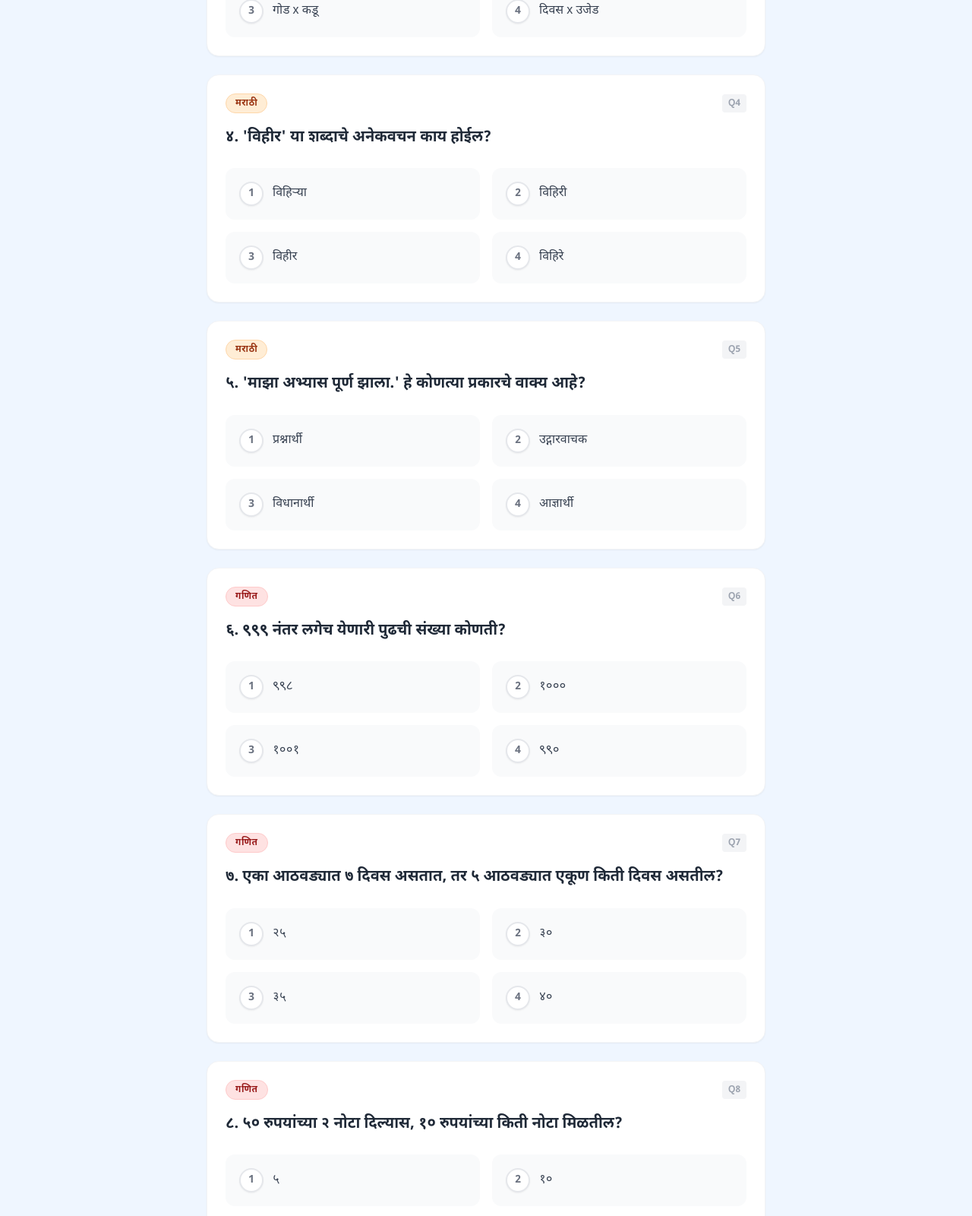
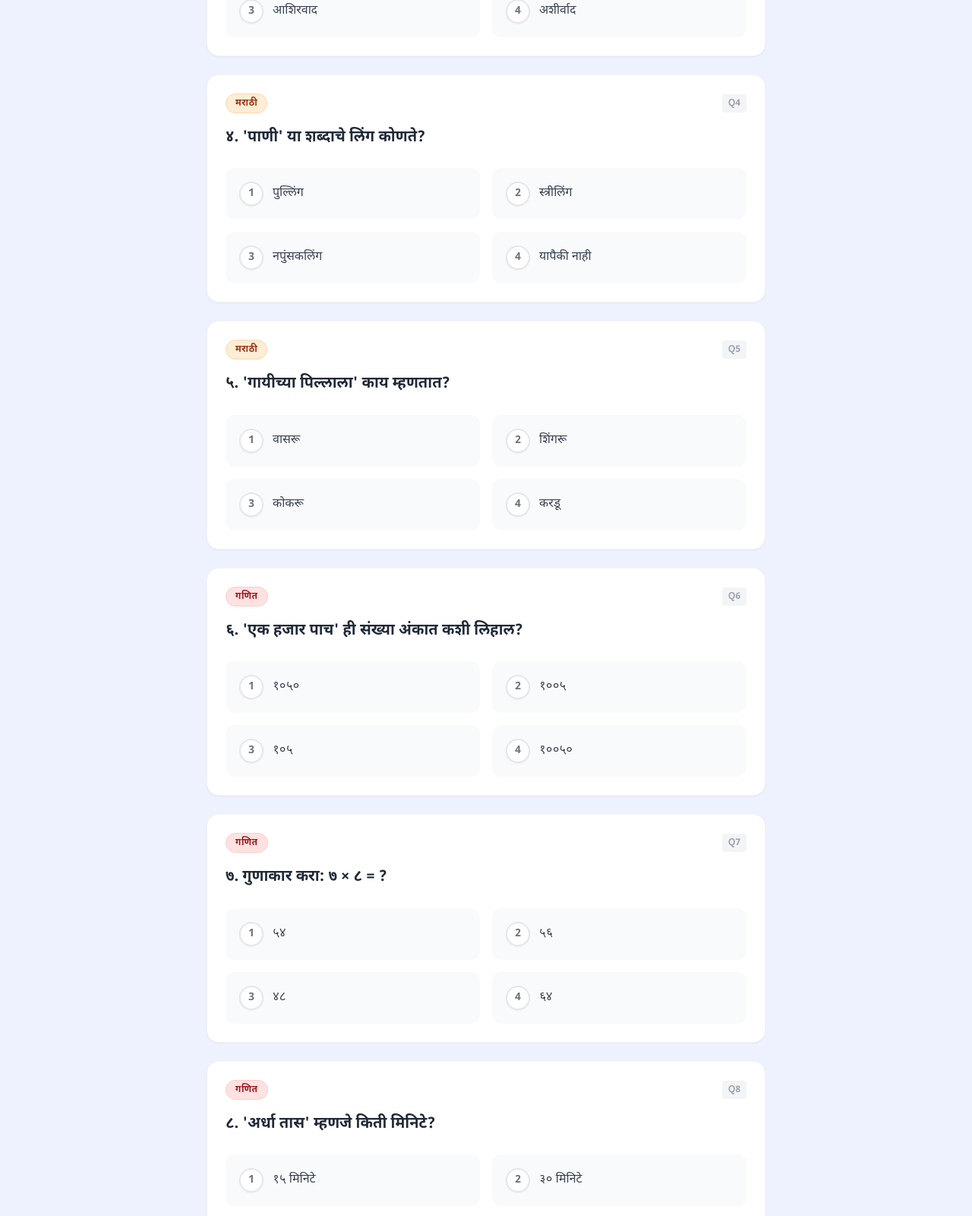
Before and after one commit to pushkii9036-netizen/test1, a plain HTML site: page index.html in a window 1280 px wide. Shown: the part 1200-2800 px from the top of the page at 76% size. Drawn offline with nearby package versions, Linux system fonts and the light colour scheme.

Commit message:
Add files via upload

```diff
--- a/index.html
+++ b/index.html
@@ -3,19 +3,19 @@
 <head>
     <meta charset="UTF-8">
     <meta name="viewport" content="width=device-width, initial-scale=1.0">
-    <title>इयत्ता ४ थी शिष्यवृत्ती सराव परीक्षा २०२६ (Test 4)</title>
+    <title>इयत्ता ४ थी शिष्यवृत्ती सराव परीक्षा २०२६ (Test 5)</title>
     <script src="https://cdn.tailwindcss.com"></script>
     <link href="https://fonts.googleapis.com/css2?family=Noto+Sans+Devanagari:wght@400;600;700&display=swap" rel="stylesheet">
     <style>
         body {
             font-family: 'Noto Sans Devanagari', sans-serif;
-            background-color: #eff6ff; /* Light blue tint background */
+            background-color: #eef2ff; /* Light indigo tint background */
         }
         .option-radio:checked + label {
-            background-color: #dbeafe;
-            border-color: #2563eb;
-            color: #1e3a8a;
-            box-shadow: 0 0 0 2px #3b82f6;
+            background-color: #e0e7ff;
+            border-color: #4f46e5;
+            color: #312e81;
+            box-shadow: 0 0 0 2px #6366f1;
             transform: scale(1.01);
         }
         .animate-pop {
@@ -27,14 +27,14 @@
         }
     </style>
 </head>
-<body class="bg-blue-50 min-h-screen pb-20">
+<body class="bg-indigo-50 min-h-screen pb-20">
 
     <!-- Header -->
-    <header class="bg-white shadow-lg sticky top-0 z-30 border-b-4 border-blue-600">
+    <header class="bg-white shadow-lg sticky top-0 z-30 border-b-4 border-indigo-600">
         <div class="max-w-4xl mx-auto px-4 py-3 flex justify-between items-center">
             <div>
-                <h1 class="text-xl md:text-2xl font-extrabold text-blue-800 leading-tight">शिष्यवृत्ती सराव परीक्षा - २०२६</h1>
-                <p class="text-xs md:text-sm text-blue-600 font-semibold">फक्त इयत्ता ४ थी साठी | Test 4</p>
+                <h1 class="text-xl md:text-2xl font-extrabold text-indigo-800 leading-tight">शिष्यवृत्ती सराव परीक्षा - २०२६</h1>
+                <p class="text-xs md:text-sm text-indigo-600 font-semibold">फक्त इयत्ता ४ थी साठी | Test 5</p>
             </div>
             <a href="https://www.youtube.com/@successdigitalclasses" target="_blank" class="flex items-center gap-2 bg-red-600 hover:bg-red-700 text-white px-4 py-2 rounded-full text-sm font-bold transition shadow-md transform hover:scale-105">
                 <svg class="w-5 h-5" fill="currentColor" viewBox="0 0 24 24"><path d="M23.498 6.186a3.016 3.016 0 0 0-2.122-2.136C19.505 3.545 12 3.545 12 3.545s-7.505 0-9.377.505A3.017 3.017 0 0 0 .502 6.186C0 8.07 0 12 0 12s0 3.93.502 5.814a3.016 3.016 0 0 0 2.122 2.136c1.871.505 9.376.505 9.376.505s7.505 0 9.377-.505a3.015 3.015 0 0 0 2.122-2.136C24 15.93 24 12 24 12s0-3.93-.502-5.814zM9.545 15.568V8.432L15.818 12l-6.273 3.568z"/></svg>
@@ -68,9 +68,9 @@
 
             <!-- Submit Button -->
             <div class="pt-6 pb-12">
-                <button type="submit" class="w-full bg-gradient-to-r from-blue-600 to-blue-800 hover:from-blue-700 hover:to-blue-900 text-white font-extrabold py-4 px-6 rounded-xl shadow-xl transform transition active:scale-95 text-xl flex items-center justify-center gap-3 border-b-4 border-blue-900">
+                <button type="submit" class="w-full bg-gradient-to-r from-indigo-600 to-indigo-800 hover:from-indigo-700 hover:to-indigo-900 text-white font-extrabold py-4 px-6 rounded-xl shadow-xl transform transition active:scale-95 text-xl flex items-center justify-center gap-3 border-b-4 border-indigo-900">
                     <svg class="w-6 h-6" fill="none" stroke="currentColor" viewBox="0 0 24 24"><path stroke-linecap="round" stroke-linejoin="round" stroke-width="2" d="M9 5H7a2 2 0 00-2 2v12a2 2 0 002 2h10a2 2 0 002-2V7a2 2 0 00-2-2h-2M9 5a2 2 0 002 2h2a2 2 0 002-2M9 5a2 2 0 012-2h2a2 2 0 012 2m-6 9l2 2 4-4"></path></svg>
-                    SUBMIT TEST 4
+                    SUBMIT TEST 5
                 </button>
             </div>
         </form>
@@ -81,10 +81,10 @@
     <div id="resultModal" class="fixed inset-0 bg-gray-900 bg-opacity-90 z-50 hidden flex items-center justify-center p-4 backdrop-blur-sm">
         <div class="bg-white rounded-2xl shadow-2xl w-full max-w-xl overflow-hidden animate-pop flex flex-col max-h-[90vh]">
             <!-- Modal Header -->
-            <div class="bg-gradient-to-r from-blue-600 to-indigo-600 p-6 text-center shrink-0 relative">
+            <div class="bg-gradient-to-r from-indigo-600 to-purple-600 p-6 text-center shrink-0 relative">
                 <h2 class="text-3xl font-extrabold text-white tracking-wide">निकाल (Result)</h2>
                 <div class="mt-3 inline-flex items-center justify-center bg-white bg-opacity-20 backdrop-blur-lg px-6 py-2 rounded-full border border-white border-opacity-30">
-                    <span class="text-blue-50 font-medium mr-2">एकूण गुण:</span>
+                    <span class="text-indigo-50 font-medium mr-2">एकूण गुण:</span>
                     <span class="text-white font-extrabold text-2xl"><span id="scoreDisplay">0</span> / 40</span>
                 </div>
             </div>
@@ -128,154 +128,154 @@
         // --- CONFIGURATION ---
         const APP_LINK = "https://play.google.com/store/search?q=Success+Digital+Classes";
 
-        // --- DATA: 4th Std Test 4 - 20 Unique Questions (4 Subjects) ---
+        // --- DATA: 4th Std Test 5 - 20 Unique Questions (4 Subjects) ---
         const questionsData = [
             // --- MARATHI (5 Questions) ---
             {
                 id: 1,
                 subject: "मराठी",
-                question: "१. 'आनंद' या शब्दाचा समानार्थी शब्द कोणता?",
-                options: ["हर्ष", "दुःख", "राग", "रडू"],
-                correct: 0 // हर्ष
+                question: "१. 'सूर्य' या शब्दाचा समानार्थी 'नसलेला' शब्द कोणता?",
+                options: ["रवी", "भास्कर", "चंद्र", "मित्र"],
+                correct: 2 // चंद्र
             },
             {
                 id: 2,
                 subject: "मराठी",
-                question: "२. 'डोळे झाक करणे' या वाक्प्रचाराचा योग्य अर्थ काय?",
-                options: ["झोपणे", "दुर्लक्ष करणे", "आंधळे होणे", "रडणे"],
-                correct: 1 // दुर्लक्ष करणे
+                question: "२. 'कान उघडणी करणे' या वाक्प्रचाराचा अर्थ काय?",
+                options: ["कान दुखणे", "कडक शब्दात समज देणे", "कान साफ करणे", "कौतुक करणे"],
+                correct: 1 // कडक शब्दात समज देणे
             },
             {
                 id: 3,
                 subject: "मराठी",
-                question: "३. खालीलपैकी विरुद्धार्थी शब्दाची चुकीची जोडी ओळखा.",
-                options: ["काळा x पांढरा", "मित्र x शत्रू", "गोड x कडू", "दिवस x उजेड"],
-                correct: 3 // दिवस x उजेड (समानार्थी सारखे आहेत, विरुद्ध नाही)
+                question: "३. खालीलपैकी शुद्ध शब्द ओळखा.",
+                options: ["आशिर्वाद", "आशीर्वाद", "आशिरवाद", "अशीर्वाद"],
+                correct: 1 // आशीर्वाद
             },
             {
                 id: 4,
                 subject: "मराठी",
-                question: "४. 'विहीर' या शब्दाचे अनेकवचन काय होईल?",
-                options: ["विहिऱ्या", "विहिरी", "विहीर", "विहिरे"],
-                correct: 1 // विहिरी
+                question: "४. 'पाणी' या शब्दाचे लिंग कोणते?",
+                options: ["पुल्लिंग", "स्त्रीलिंग", "नपुंसकलिंग", "यापैकी नाही"],
+                correct: 2 // नपुंसकलिंग (ते पाणी)
             },
             {
                 id: 5,
                 subject: "मराठी",
-                question: "५. 'माझा अभ्यास पूर्ण झाला.' हे कोणत्या प्रकारचे वाक्य आहे?",
-                options: ["प्रश्नार्थी", "उद्गारवाचक", "विधानार्थी", "आज्ञार्थी"],
-                correct: 2 // विधानार्थी
+                question: "५. 'गायीच्या पिल्लाला' काय म्हणतात?",
+                options: ["वासरू", "शिंगरू", "कोकरू", "करडू"],
+                correct: 0 // वासरू
             },
 
             // --- MATHEMATICS (5 Questions in Marathi) ---
             {
                 id: 6,
                 subject: "गणित",
-                question: "६. ९९९ नंतर लगेच येणारी पुढची संख्या कोणती?",
-                options: ["९९८", "१०००", "१००१", "९९०"],
-                correct: 1 // १०००
+                question: "६. 'एक हजार पाच' ही संख्या अंकात कशी लिहाल?",
+                options: ["१०५०", "१००५", "१०५", "१००५०"],
+                correct: 1 // १००५
             },
             {
                 id: 7,
                 subject: "गणित",
-                question: "७. एका आठवड्यात ७ दिवस असतात, तर ५ आठवड्यात एकूण किती दिवस असतील?",
-                options: ["२५", "३०", "३५", "४०"],
-                correct: 2 // ७ x ५ = ३५
+                question: "७. गुणाकार करा: ७ × ८ = ?",
+                options: ["५४", "५६", "४८", "६४"],
+                correct: 1 // ५६
             },
             {
                 id: 8,
                 subject: "गणित",
-                question: "८. ५० रुपयांच्या २ नोटा दिल्यास, १० रुपयांच्या किती नोटा मिळतील?",
-                options: ["५", "१०", "१५", "२०"],
-                correct: 1 // ५० x २ = १००, १००/१० = १० नोटा
+                question: "८. 'अर्धा तास' म्हणजे किती मिनिटे?",
+                options: ["१५ मिनिटे", "३० मिनिटे", "४५ मिनिटे", "६० मिनिटे"],
+                correct: 1 // ३० मिनिटे
             },
             {
                 id: 9,
                 subject: "गणित",
-                question: "९. त्रिकोणाला किती शिरोबिंदू असतात?",
-                options: ["२", "३", "४", "०"],
-                correct: 1 // ३
+                question: "९. चौरसाला एकूण किती बाजू असतात?",
+                options: ["३", "४", "५", "६"],
+                correct: 1 // ४
             },
             {
                 id: 10,
                 subject: "गणित",
-                question: "१०. 'पावणे तीन' म्हणजे घड्याळात किती वाजले असतील?",
-                options: ["२:४५", "३:१५", "३:४५", "२:१५"],
-                correct: 0 // २:४५
+                question: "१०. बेरीज करा: ९९ + १ = किती?",
+                options: ["१००", "९९९", "१०१", "९०"],
+                correct: 0 // १००
             },
 
             // --- ENGLISH (5 Questions) ---
             {
                 id: 11,
                 subject: "इंग्रजी",
-                question: "11. Choose the rhyming word for 'Cat'.",
-                options: ["Dog", "Bat", "Car", "Ten"],
-                correct: 1 // Bat
+                question: "11. Choose the correct spelling for the number 12.",
+                options: ["Twelv", "Twelve", "Twelvee", "Twelw"],
+                correct: 1 // Twelve
             },
             {
                 id: 12,
                 subject: "इंग्रजी",
-                question: "12. What do we call a person who teaches in a school?",
-                options: ["Doctor", "Farmer", "Teacher", "Driver"],
-                correct: 2 // Teacher
+                question: "12. What is the opposite of the word 'Up'?",
+                options: ["High", "Down", "Above", "Low"],
+                correct: 1 // Down
             },
             {
                 id: 13,
                 subject: "इंग्रजी",
-                question: "13. Fill in the blank: The color of the sky is ____.",
-                options: ["Red", "Blue", "Green", "Yellow"],
-                correct: 1 // Blue
+                question: "13. A dog lives in a ____.",
+                options: ["Nest", "Den", "Kennel", "Shed"],
+                correct: 2 // Kennel
             },
             {
                 id: 14,
                 subject: "इंग्रजी",
-                question: "14. Which of the following letters is a vowel?",
-                options: ["B", "C", "E", "D"],
-                correct: 2 // E (a, e, i, o, u)
+                question: "14. Which day comes exactly after Friday?",
+                options: ["Sunday", "Monday", "Thursday", "Saturday"],
+                correct: 3 // Saturday
             },
             {
                 id: 15,
                 subject: "इंग्रजी",
-                question: "15. Identify the correct plural form of 'Boy'.",
-                options: ["Boyes", "Boys", "Boies", "Boy"],
-                correct: 1 // Boys
+                question: "15. Identify the rhyming word for 'Sun'.",
+                options: ["Fun", "Moon", "Star", "Sky"],
+                correct: 0 // Fun
             },
 
             // --- INTELLIGENCE (5 Questions in Marathi) ---
             {
                 id: 16,
                 subject: "बुद्धिमत्ता",
-                question: "१६. मालिका पूर्ण करा: ५, १०, १५, २०, ?",
-                options: ["२१", "२५", "३०", "३५"],
-                correct: 1 // २५ (५ चा पाढा)
+                question: "१६. संख्या मालिका पूर्ण करा: १०, २०, ३०, ४०, ?",
+                options: ["४५", "५०", "५५", "६०"],
+                correct: 1 // ५० (+10 pattern)
             },
             {
                 id: 17,
                 subject: "बुद्धिमत्ता",
                 question: "१७. गटात न बसणारा शब्द ओळखा.",
-                options: ["मुलगा", "मुलगी", "आई", "पुस्तक"],
-                correct: 3 // पुस्तक (निर्जीव वस्तू, इतर सजीव/नातेवाईक)
+                options: ["गुलाब", "कमळ", "मोगरा", "सफरचंद"],
+                correct: 3 // सफरचंद (फळ, बाकी सर्व फुले)
             },
             {
                 id: 18,
                 subject: "बुद्धिमत्ता",
-                question: "१८. सहसंबंध ओळखा: डोळे : पाहणे :: कान : ?",
-                options: ["ऐकणे", "बोलणे", "चालणे", "खाणे"],
-                correct: 0 // ऐकणे
+                question: "१८. सहसंबंध ओळखा: दिवस : उजेड :: रात्र : ?",
+                options: ["झोप", "अंधार", "चंद्र", "तारे"],
+                correct: 1 // अंधार
             },
             {
                 id: 19,
                 subject: "बुद्धिमत्ता",
-                question: "१९. एका सांकेतिक भाषेत 'A' ला '1' व 'B' ला '2' म्हटले, तर 'C' ला काय म्हणाल?",
-                options: ["4", "5", "3", "6"],
-                correct: 2 // 3
+                question: "१९. जर 'लाल' ला 'निळा' म्हटले, 'निळा' ला 'हिरवा' म्हटले, तर आकाशाचा रंग कोणता?",
+                options: ["लाल", "निळा", "हिरवा", "पांढरा"],
+                correct: 2 // हिरवा (आकाश निळे असते, पण निळ्याला हिरवा म्हटले आहे)
             },
             {
                 id: 20,
                 subject: "बुद्धिमत्ता",
-                question: "२०. पूर्व दिशेच्या अगदी विरुद्ध दिशा कोणती असते?",
-                options: ["पश्चिम", "उत्तर", "दक्षिण", "आग्नेय"],
-                correct: 0 // पश्चिम
+                question: "२०. तुम्ही पूर्वेकडे तोंड करून उभे आहात, तर तुमच्या उजव्या हाताला कोणती दिशा असेल?",
+                options: ["उत्तर", "दक्षिण", "पश्चिम", "ईशान्य"],
+                correct: 1 // दक्षिण (पूर्वेला तोंड केल्यास उजवा हात दक्षिणेकडे असतो)
             }
         ];
 
@@ -284,7 +284,7 @@
 
         questionsData.forEach((q, index) => {
             const qDiv = document.createElement('div');
-            qDiv.className = "bg-white p-6 rounded-2xl shadow-sm border border-gray-100 hover:border-blue-200 transition-all duration-300";
+            qDiv.className = "bg-white p-6 rounded-2xl shadow-sm border border-gray-100 hover:border-indigo-200 transition-all duration-300";
 
             // Subject Badge
             let badgeClass = "bg-gray-100 text-gray-800";
@@ -299,8 +299,8 @@
                 optionsHtml += `
                     <div class="relative group">
                         <input type="radio" name="q${q.id}" id="q${q.id}_opt${optIndex}" value="${optIndex}" class="option-radio peer sr-only" required>
-                        <label for="q${q.id}_opt${optIndex}" class="flex items-center p-4 bg-gray-50 border-2 border-transparent rounded-xl cursor-pointer hover:bg-blue-50 transition-all font-medium text-gray-700 peer-checked:bg-blue-50 peer-checked:text-blue-900 peer-checked:border-blue-500">
-                            <span class="w-8 h-8 flex-shrink-0 rounded-full bg-white border-2 border-gray-200 text-sm font-bold flex items-center justify-center mr-3 text-gray-500 peer-checked:bg-blue-600 peer-checked:text-white peer-checked:border-transparent transition-colors shadow-sm">${optIndex + 1}</span>
+                        <label for="q${q.id}_opt${optIndex}" class="flex items-center p-4 bg-gray-50 border-2 border-transparent rounded-xl cursor-pointer hover:bg-indigo-50 transition-all font-medium text-gray-700 peer-checked:bg-indigo-50 peer-checked:text-indigo-900 peer-checked:border-indigo-500">
+                            <span class="w-8 h-8 flex-shrink-0 rounded-full bg-white border-2 border-gray-200 text-sm font-bold flex items-center justify-center mr-3 text-gray-500 peer-checked:bg-indigo-600 peer-checked:text-white peer-checked:border-transparent transition-colors shadow-sm">${optIndex + 1}</span>
                             <span>${opt}</span>
                         </label>
                     </div>
```
